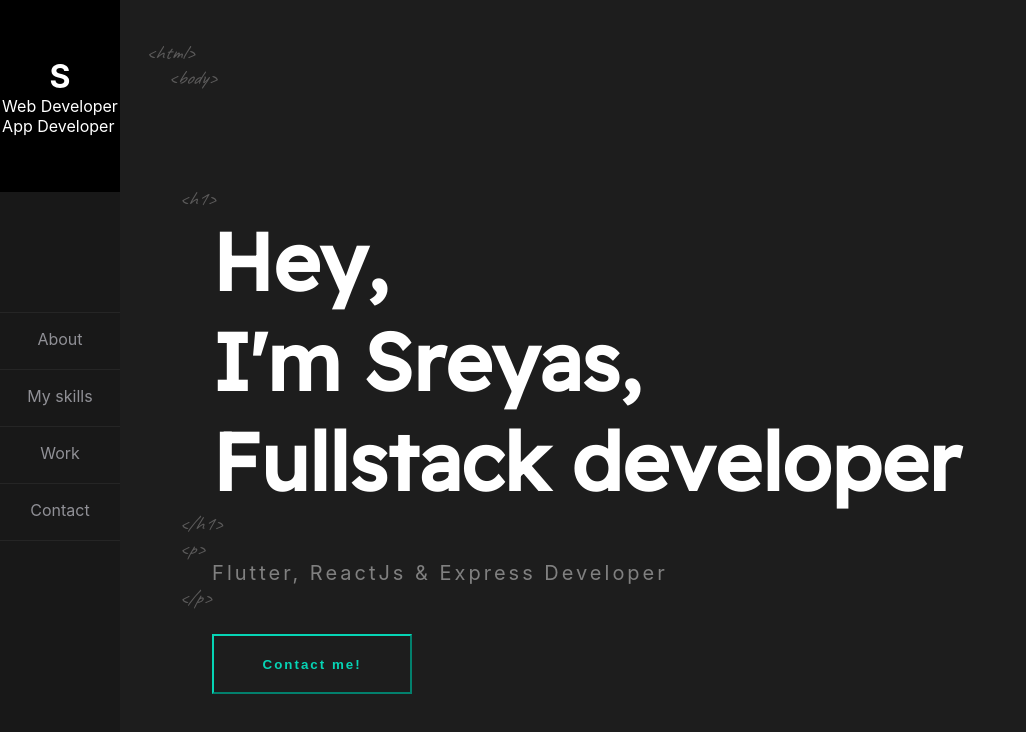
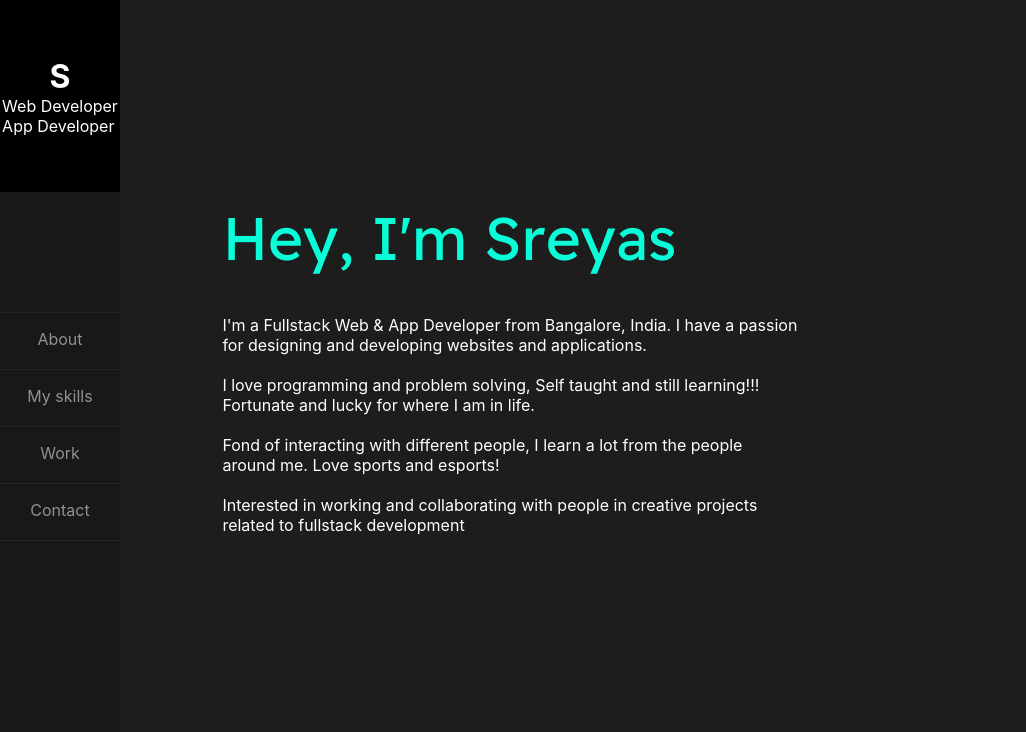
Before and after one commit to sreyasqb/profile-website, a React (Create React App) app: page /about in a window 1280 px wide. Shown: the top 732 px of the page, without its empty margins (0-1026 px from the left). Built offline with nearby package versions, Linux system fonts and the light colour scheme.

Commit message:
about page a bit

```diff
--- a/src/App.js
+++ b/src/App.js
@@ -1,11 +1,18 @@
 import React from "react";
+import { Navigate, Route, Routes } from "react-router-dom";
 import HomePage from "./pages/HomePage";
+import AboutPage from "./pages/AboutPage";
 
-const App=()=>{
-  return(
+const App = () => {
+  return (
     <React.Fragment>
-      <HomePage/>
+      <Routes>
+        <Route path="/" element={<Navigate to="/home"/>}/>
+        <Route path="/home" element={<HomePage/>}/>
+        <Route path="/about" element={<AboutPage/>}/>
+
+      </Routes>
     </React.Fragment>
-  )
-}
+  );
+};
 export default App;
--- a/src/components/SideBar.js
+++ b/src/components/SideBar.js
@@ -1,4 +1,5 @@
 
+import { Link } from 'react-router-dom';
 import classes from './SideBar.module.css';
 const SideBar = props=>{
     return(
@@ -8,7 +9,7 @@ const SideBar = props=>{
                 <p>Web Developer <br/>App Developer</p>
             </div>
             <ul>
-                <li>About</li>
+                <li><Link to="/about" style={{textDecoration:"none",color:"inherit"}}>About</Link></li>
                 <li>My skills</li>
                 <li>Work</li>
                 <li>Contact</li>
--- a/src/index.js
+++ b/src/index.js
@@ -1,14 +1,17 @@
-import React from 'react';
-import ReactDOM from 'react-dom';
-import './index.css';
-import App from './App';
-import reportWebVitals from './reportWebVitals';
+import React from "react";
+import ReactDOM from "react-dom";
+import "./index.css";
+import App from "./App";
+import reportWebVitals from "./reportWebVitals";
+import { BrowserRouter } from "react-router-dom";
 
 ReactDOM.render(
   <React.StrictMode>
-    <App />
+    <BrowserRouter>
+      <App />
+    </BrowserRouter>
   </React.StrictMode>,
-  document.getElementById('root')
+  document.getElementById("root")
 );
 
 // If you want to start measuring performance in your app, pass a function
--- a/src/pages/AboutPage.js
+++ b/src/pages/AboutPage.js
@@ -1,6 +1,11 @@
-import classes from './AboutPage.module.css';
+import classes from "./AboutPage.module.css";
+import SideBar from "../components/SideBar";
 const AboutPage = (props) => {
   return (
+    <div className={classes.aboutpage}>
+      <div className={classes.sidedisp}>
+        <SideBar/>
+      </div>
       <div className={classes.content}>
         <span>H</span>
         <span>e</span>
@@ -26,14 +31,15 @@ const AboutPage = (props) => {
         </p>
         <br />
         <p>
-        Fond of interacting with different people, I learn a lot from the people
-        around me. Love sports and esports!
+          Fond of interacting with different people, I learn a lot from the
+          people around me. Love sports and esports!
         </p>
         <br />
         <p>
-        Interested in working and collaborating with people in creative projects
-        related to fullstack development
+          Interested in working and collaborating with people in creative
+          projects related to fullstack development
         </p>
+      </div>
     </div>
   );
 };
--- a/src/pages/AboutPage.module.css
+++ b/src/pages/AboutPage.module.css
@@ -1,5 +1,12 @@
+.aboutpage{
+  display:flex;
+
+}
+.sidedisp{
+  display:none;
+}
 .content {
-  width: 40%;
+  width: 100%;
   padding: 25vh 8%;
 }
 .content span {
@@ -7,7 +14,7 @@
   font-family: "Readex Pro", sans-serif;
   font-stretch: ultra-expanded;
   color: #08fdd8;
-  font-size: 60px;
+  font-size: 35px;
   transition: all 1s ease-in;
 }
 .content span:hover {
@@ -33,3 +40,16 @@
     transform: scale(1);
   }
 }
+@media only screen and (min-width: 1024px){
+  .sidedisp{
+      display:block;
+  }
+  .content span{
+    font-size: 60px;
+
+  }
+  .content{
+    width: 45%;
+  }
+
+}
```
Lines whose indentation alone changed are shown as unchanged.
